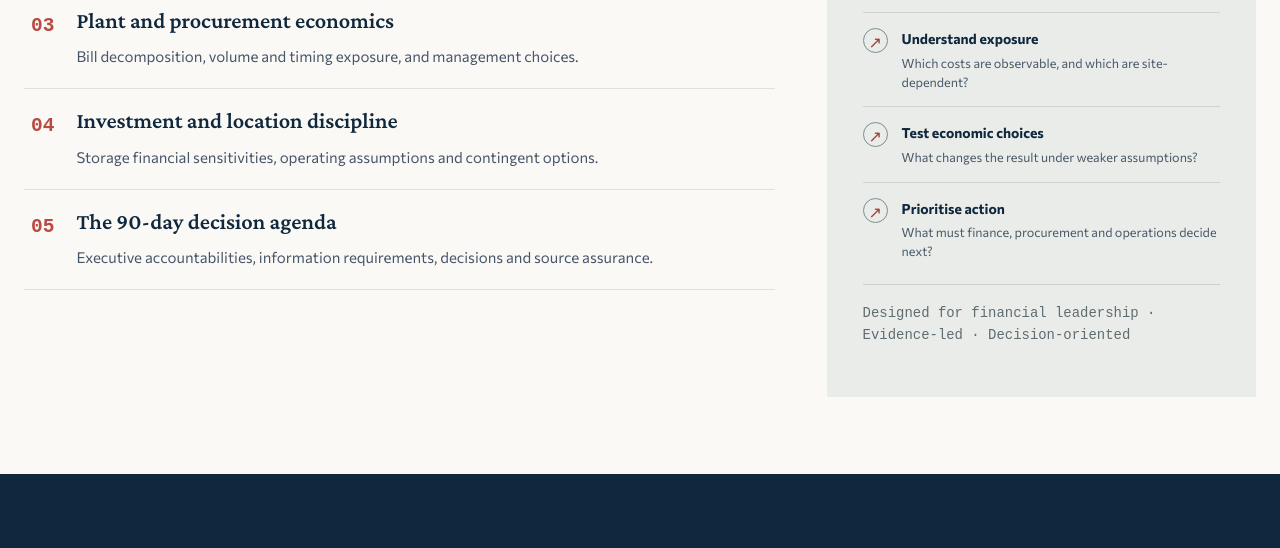
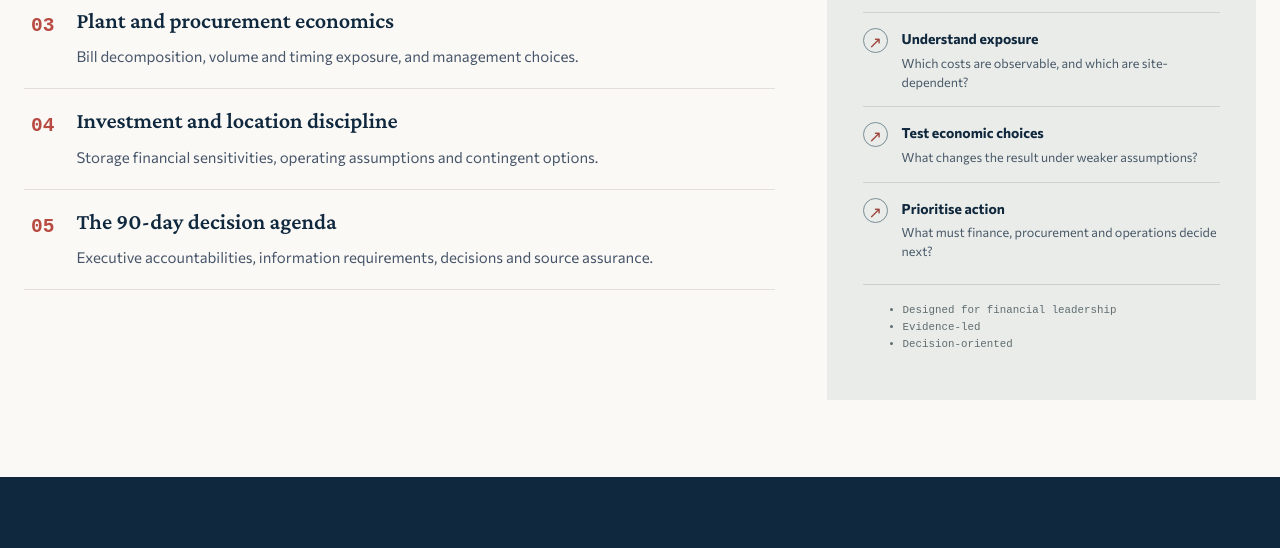
Before and after one commit to praneix/FirmaBlickRepo, a website: page site/research/germany-industrial-energy-decision-report-2026/index.html in a window 1280 px wide. Shown: the part 3002-3550 px from the top of the page. Drawn offline with nearby package versions, Linux system fonts and the light colour scheme; a web font is replaced by a local one.

Commit message:
Format executive reading-guide principles as three accessible bullets

```diff
--- a/site/research/germany-industrial-energy-decision-report-2026/index.html
+++ b/site/research/germany-industrial-energy-decision-report-2026/index.html
@@ -93,7 +93,7 @@
 <article><span>03</span><div><h3>Plant and procurement economics</h3><p>Bill decomposition, volume and timing exposure, and management choices.</p></div></article>
 <article><span>04</span><div><h3>Investment and location discipline</h3><p>Storage financial sensitivities, operating assumptions and contingent options.</p></div></article>
 <article><span>05</span><div><h3>The 90-day decision agenda</h3><p>Executive accountabilities, information requirements, decisions and source assurance.</p></div></article>
-</div><aside class="report-scope-aside" aria-label="How to use the research"><p class="eyebrow">EXECUTIVE READING GUIDE</p><h3>From evidence to a defensible decision.</h3><p>Each chapter answers a different management question, moving from market conditions through plant exposure to board-ready next steps.</p><div class="scope-lens"><span class="scope-lens-symbol" aria-hidden="true">↗</span><div><strong>Understand exposure</strong><small>Which costs are observable, and which are site-dependent?</small></div></div><div class="scope-lens"><span class="scope-lens-symbol" aria-hidden="true">↗</span><div><strong>Test economic choices</strong><small>What changes the result under weaker assumptions?</small></div></div><div class="scope-lens"><span class="scope-lens-symbol" aria-hidden="true">↗</span><div><strong>Prioritise action</strong><small>What must finance, procurement and operations decide next?</small></div></div><p class="report-scope-aside-end">Designed for financial leadership · Evidence-led · Decision-oriented</p></aside></div>
+</div><aside class="report-scope-aside" aria-label="How to use the research"><p class="eyebrow">EXECUTIVE READING GUIDE</p><h3>From evidence to a defensible decision.</h3><p>Each chapter answers a different management question, moving from market conditions through plant exposure to board-ready next steps.</p><div class="scope-lens"><span class="scope-lens-symbol" aria-hidden="true">↗</span><div><strong>Understand exposure</strong><small>Which costs are observable, and which are site-dependent?</small></div></div><div class="scope-lens"><span class="scope-lens-symbol" aria-hidden="true">↗</span><div><strong>Test economic choices</strong><small>What changes the result under weaker assumptions?</small></div></div><div class="scope-lens"><span class="scope-lens-symbol" aria-hidden="true">↗</span><div><strong>Prioritise action</strong><small>What must finance, procurement and operations decide next?</small></div></div><ul class="report-scope-aside-end" aria-label="Research design principles"><li>Designed for financial leadership</li><li>Evidence-led</li><li>Decision-oriented</li></ul></aside></div>
 </section>
 <section class="section report-purchase report-frame" id="access" data-report-section="access" aria-labelledby="access-title">
 <div class="wrap report-purchase-grid">
```
